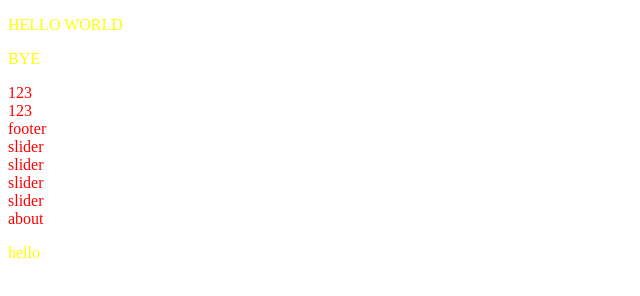
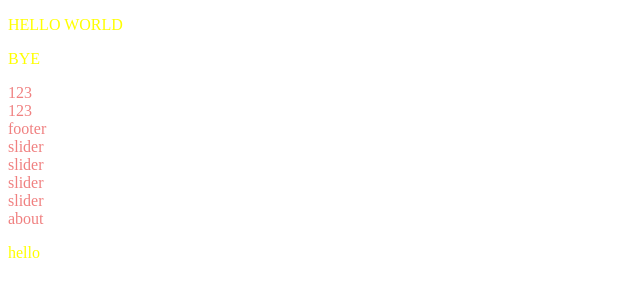
Before and after one commit to DmitrijPerejro/example, a website: page index.html in a window 1280 px wide. Shown: the whole page, without its empty margins (0-640 px from the left). Drawn offline with Linux system fonts and the light colour scheme.

Commit message:
change color

```diff
--- a/style.css
+++ b/style.css
@@ -1,5 +1,5 @@
 body {
-  color: red;
+  color: lightcoral;
 }
 
 p {
```
